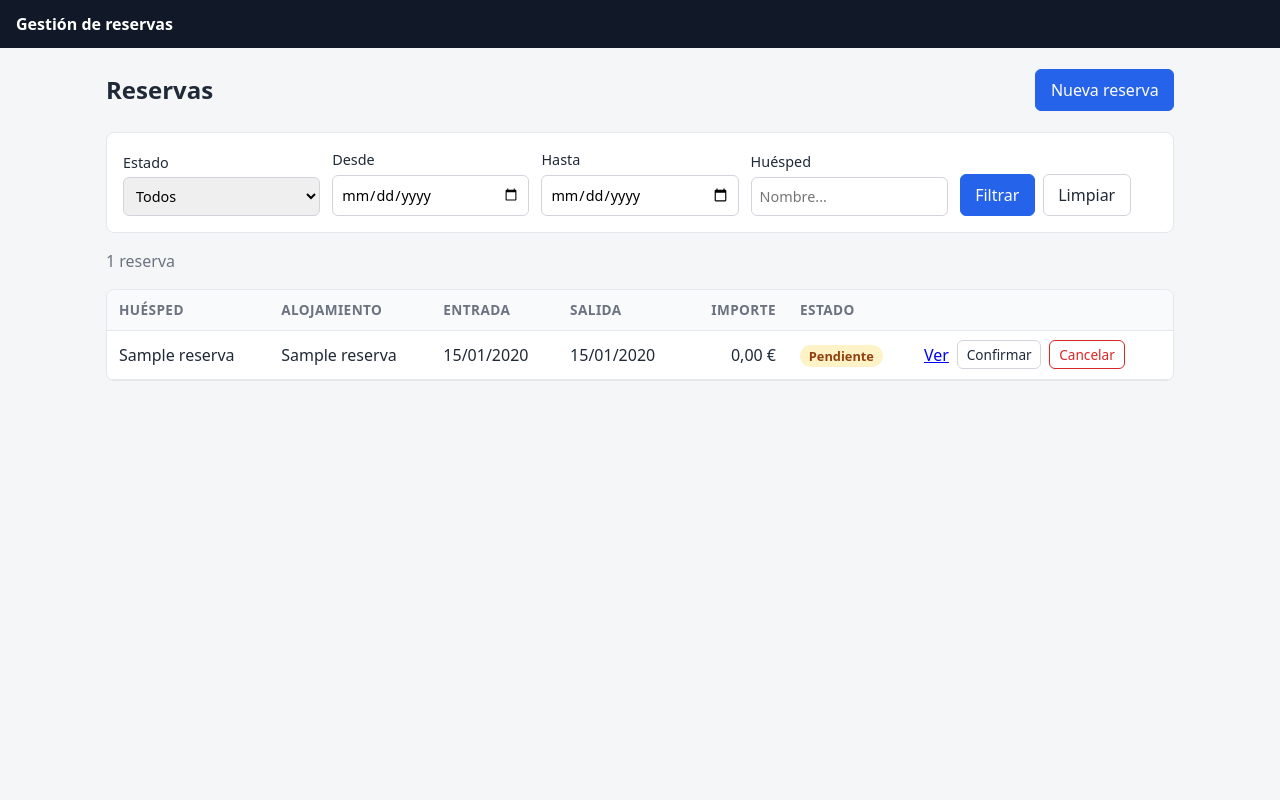
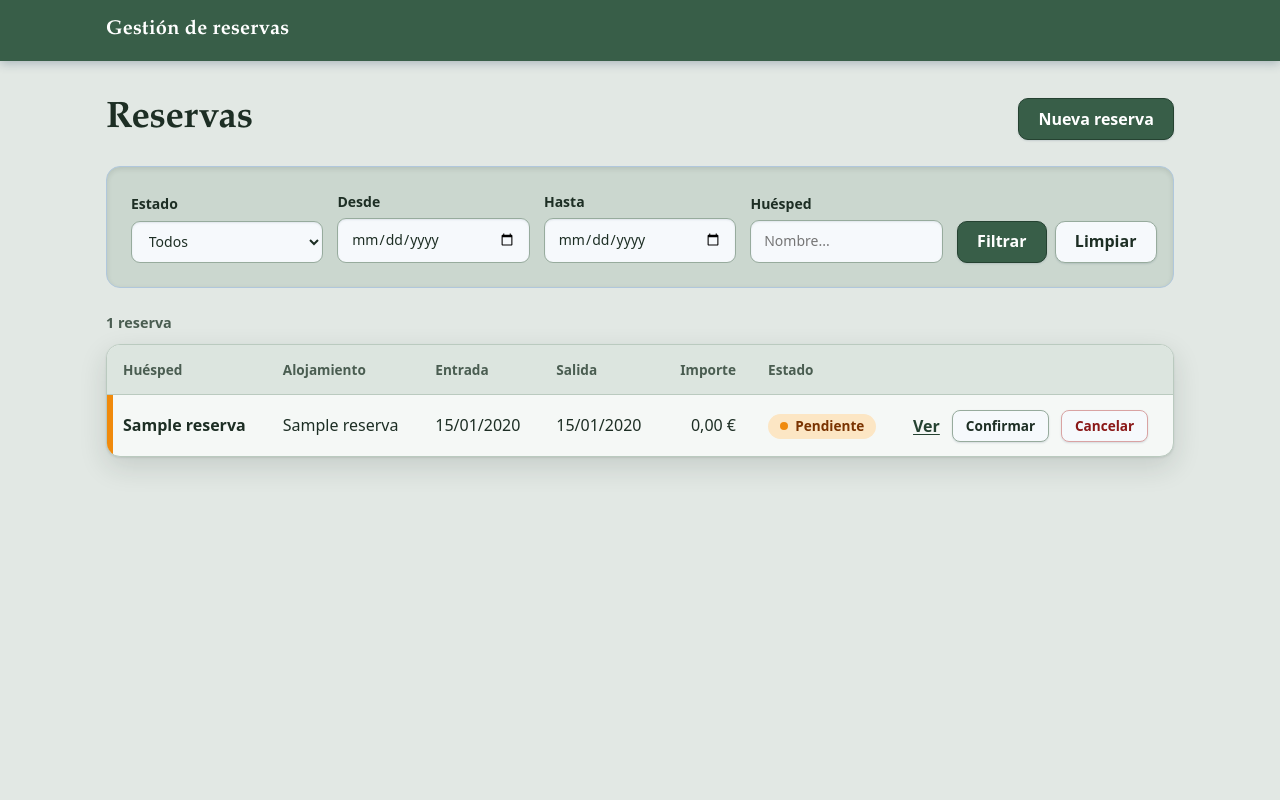
Before and after one commit to Albapz20/prueba-tecnica_AlbaPerezDuran, a PHP site: page / in a window 1280 px wide. Run offline with PHP 8.4, Linux system fonts and the light colour scheme; tables that the repository leaves empty or names only in its code hold one stand-in row (values such as "Sample post").

Commit message:
actualización de css

```diff
--- a/public/css/styles.css
+++ b/public/css/styles.css
@@ -1,315 +1,481 @@
 :root {
-    --fondo: #f5f6f8;
-    --tarjeta: #fff;
-    --texto: #1f2937;
-    --suave: #6b7280;
-    --borde: #e5e7eb;
-    --primario: #2563eb;
-    --peligro: #dc2626;
+    --fondo: #e2e8e4;
+    --superficie: #f5f8f6;
+    --bandeja: #cbd7cf;
+    --cabecera-tabla: #dce5df;
+    --tinta: #1d2e24;
+    --suave: #4a5d51;
+    --borde: #bacabf;
+    --borde-campo: #97ab9d;
+    --acento: #385e48;
+    --acento-oscuro: #254231;
+
+    /* Estados: fondo de etiqueta, texto, punto/franja */
+    --pend-fondo: #fce6c4;  --pend-texto: #7a3300;  --pend-punto: #f08a0c;
+    --conf-fondo: #cdebd9;  --conf-texto: #0f4a28;  --conf-punto: #22a55a;
+    --canc-fondo: #f8cfcf;  --canc-texto: #8a1717;  --canc-punto: #dc3a3a;
+
+    --elevada: 0 1px 2px rgba(29, 46, 36, .10), 0 10px 28px rgba(29, 46, 36, .14);
+    --hundida: inset 0 2px 5px rgba(29, 46, 36, .12);
+
+    --serif: "Iowan Old Style", "Palatino Linotype", Palatino, "Book Antiqua", Georgia, serif;
+    --sans: system-ui, -apple-system, "Segoe UI", Roboto, "Helvetica Neue", Arial, sans-serif;
 }
-
 * { box-sizing: border-box; }
 
 body {
     margin: 0;
-    font: 16px/1.5 system-ui, -apple-system, "Segoe UI", Roboto, sans-serif;
+    min-height: 100vh;
+    font: 16px/1.55 var(--sans);
+    color: var(--tinta);
     background: var(--fondo);
-    color: var(--texto);
 }
 
-.barra {
-    background: #111827;
-    padding: .75rem 1rem;
+[hidden] { display: none !important; }
+
+a {
+    color: var(--acento-oscuro);
+    font-weight: 600;
+    text-underline-offset: 3px;
 }
 
-.marca {
-    color: #fff;
-    font-weight: 600;
-    text-decoration: none;
+a:hover { color: var(--acento); }
+
+/* Foco visible para navegar con teclado */
+:focus-visible {
+    outline: 2px solid var(--acento);
+    outline-offset: 2px;
 }
 
-.contenedor {
-    max-width: 1100px;
-    margin: 0 auto;
-    padding: 1rem;
-}
-
-h1 {
-    font-size: 1.5rem;
-    margin: .5rem 0;
-}
-
-h2 {
-    font-size: 1.15rem;
-    margin-top: 0;
-}
-.tarjeta {
-    background: var(--tarjeta);
-    border: 1px solid var(--borde);
-    border-radius: 8px;
-    padding: 1rem;
-    margin: 1rem 0;
-}
-.suave {
-    color: var(--suave);
-}
-.num {
-    text-align: right;
-    white-space: nowrap;
-}
 .solo-lectores {
     position: absolute;
     width: 1px;
     height: 1px;
     overflow: hidden;
     clip: rect(0 0 0 0);
-}
-[hidden] {
-    display: none !important;
+    white-space: nowrap;
 }
 
-/* Filtros: rejilla que se adapta al ancho disponible */
-.filtros {
-    display: grid;
-    grid-template-columns: repeat(auto-fit, minmax(160px, 1fr));
-    gap: .75rem;
-    align-items: end;
+.suave { color: var(--suave); }
+
+/*  Estructura general  */
+.barra {
+    background: var(--acento);
+    box-shadow: 0 2px 10px rgba(31, 59, 87, .3);
+    position: relative;
+    z-index: 5;
+    padding: .95rem max(1rem, calc((100vw - 1100px) / 2 + 1rem));
+}
+.marca {
+    font-family: var(--serif);
+    font-size: 1.25rem;
+    font-weight: 600;
+    letter-spacing: .01em;
+    color: #fff;
+    text-decoration: none;
+}
+.marca:hover { color: #fff; }
+
+.contenedor {
+    max-width: 1100px;
+    margin: 0 auto;
+    padding: 2rem 1rem 4rem;
 }
 
+h1, h2 {
+    font-family: var(--serif);
+    font-weight: 600;
+    letter-spacing: -.01em;
+    line-height: 1.2;
+}
+
+h1 {
+    font-size: clamp(1.7rem, 4.5vw, 2.3rem);
+    margin: .25rem 0 1rem;
+}
+
+h2 {
+    font-size: 1.3rem;
+    margin: 0 0 1rem;
+}
+
+.cabecera-pagina {
+    display: flex;
+    flex-wrap: wrap;
+    gap: .75rem 1rem;
+    align-items: center;
+    justify-content: space-between;
+    margin-bottom: .5rem;
+}
+
+.cabecera-pagina h1 { margin-bottom: .25rem; }
+
+/* Tarjetas */
+.tarjeta {
+    background: var(--superficie);
+    border: 1px solid var(--borde);
+    border-radius: 14px;
+    box-shadow: var(--elevada);
+    padding: 1.5rem;
+    margin: 1.25rem 0;
+}
+
+/*  Botones  */
+.boton {
+    font: inherit;
+    font-weight: 600;
+    display: inline-flex;
+    align-items: center;
+    justify-content: center;
+    min-height: 42px;
+    padding: .4rem 1.2rem;
+    border: 1px solid var(--borde-campo);
+    border-radius: 10px;
+    background: #f6f9fc;
+    box-shadow: 0 1px 2px rgba(31, 59, 87, .15);
+    color: var(--tinta);
+    text-decoration: none;
+    cursor: pointer;
+    transition: background-color .15s, border-color .15s;
+}
+.boton:hover {
+    background: #fff;
+    border-color: var(--acento);
+    color: var(--tinta);
+}
+
+.boton:active {
+    transform: translateY(1px);
+    box-shadow: none;
+}
+.boton:disabled {
+    opacity: .55;
+    cursor: progress;
+    transform: none;
+}
+
+.boton-primario {
+    background: var(--acento);
+    border-color: var(--acento-oscuro);
+    color: #fff;
+}
+
+.boton-primario:hover {
+    background: var(--acento-oscuro);
+    border-color: var(--acento-oscuro);
+    color: #fff;
+}
+
+.boton-peligro {
+    color: var(--canc-texto);
+    border-color: #d9a3a3;
+}
+
+.boton-peligro:hover {
+    background: #fdeaea;
+    border-color: var(--canc-punto);
+    color: var(--canc-texto);
+}
+
+.boton-pequeno {
+    min-height: 32px;
+    padding: .15rem .8rem;
+    font-size: .85rem;
+    border-radius: 8px;
+}
+
+/*  Formularios  */
 label {
     display: flex;
     flex-direction: column;
-    gap: .25rem;
-    font-size: .9rem;
-    font-weight: 500;
+    gap: .35rem;
+    font-size: .875rem;
+    font-weight: 600;
 }
 
 input, select, textarea {
     font: inherit;
-    padding: .5rem;
-    border: 1px solid #d1d5db;
-    border-radius: 6px;
+    font-weight: 400;
     width: 100%;
+    padding: .6rem .8rem;
+    color: var(--tinta);
+    background: #f6f9fc;
+    border: 1px solid var(--borde-campo);
+    border-radius: 9px;
+    box-shadow: inset 0 1px 2px rgba(31, 59, 87, .1);
 }
+input[type="search"] { -webkit-appearance: none; appearance: none; }
+input:focus, select:focus, textarea:focus {
+    outline: none;
+    border-color: var(--acento);
+    box-shadow: inset 0 1px 2px rgba(31, 59, 87, .1), 0 0 0 3px rgba(43, 106, 158, .25);
+}
+textarea { resize: vertical; }
 
+/* Barra de filtros: bandeja hundida */
+.filtros {
+    display: grid;
+    grid-template-columns: repeat(auto-fit, minmax(170px, 1fr));
+    gap: .9rem;
+    align-items: end;
+    background: var(--bandeja);
+    border: 1px solid #b0c7dc;
+    border-radius: 14px;
+    box-shadow: var(--hundida);
+}
 .filtros-acciones {
     display: flex;
     gap: .5rem;
 }
 
-.boton {
-    font: inherit;
-    display: inline-block;
-    padding: .5rem .9rem;
-    border: 1px solid #d1d5db;
-    border-radius: 6px;
-    background: #fff;
-    cursor: pointer;
-    text-decoration: none;
-    color: inherit;
+#total {
+    margin: 1.5rem 0 .6rem;
+    font-size: .9rem;
+    font-weight: 600;
+    color: var(--suave);
 }
 
-.boton:hover {
-    background: #f3f4f6;
-}
-
-.boton:disabled {
-    opacity: .6;
-    cursor: wait;
-}
-
-.boton-primario {
-    background: var(--primario);
-    border-color: var(--primario);
-    color: #fff;
-}
-
-.boton-primario:hover {
-    background: #1d4ed8;
-}
-
-.boton-peligro {
-    color: var(--peligro);
-    border-color: var(--peligro);
-}
-
-.boton-pequeno {
-    padding: .2rem .55rem;
-    font-size: .85rem;
-}
-
-/* Tabla: en pantallas pequeñas hace scroll horizontal en vez de romper el diseño */
+/* Tabla: panel elevado */
 .tabla-scroll {
     overflow-x: auto;
-    background: var(--tarjeta);
+    background: var(--superficie);
     border: 1px solid var(--borde);
-    border-radius: 8px;
+    border-radius: 14px;
+    box-shadow: var(--elevada);
 }
 
 table {
     width: 100%;
+    min-width: 760px;
     border-collapse: collapse;
-    min-width: 720px;
+    font-variant-numeric: tabular-nums;
 }
 
 th, td {
-    padding: .6rem .75rem;
+    padding: .9rem 1rem;
     text-align: left;
+    vertical-align: middle;
+    border-bottom: 1px solid rgba(31, 59, 87, .1);
+}
+
+th {
+    font-size: .85rem;
+    font-weight: 600;
+    color: var(--suave);
+    white-space: nowrap;
+    background: var(--cabecera-tabla);
     border-bottom: 1px solid var(--borde);
 }
 
-th {
-    background: #f9fafb;
-    font-size: .85rem;
-    text-transform: uppercase;
-    letter-spacing: .03em;
-    color: var(--suave);
+tbody tr:last-child td { border-bottom: 0; }
+
+td:first-child { font-weight: 600; }
+
+.num {
+    text-align: right;
+    white-space: nowrap;
 }
 
-th.num {
-    text-align: right;
+tbody tr:hover td { background: rgba(43, 106, 158, .06); }
+
+/* Fila vacía o "Cargando…" */
+td[colspan] {
+    padding: 2.5rem 1rem;
+    text-align: center;
+    font-weight: 400;
 }
 
-.acciones {
+tbody tr:has(.etiqueta-pendiente)  td:first-child { box-shadow: inset 6px 0 0 var(--pend-punto); }
+tbody tr:has(.etiqueta-confirmada) td:first-child { box-shadow: inset 6px 0 0 var(--conf-punto); }
+tbody tr:has(.etiqueta-cancelada)  td:first-child { box-shadow: inset 6px 0 0 var(--canc-punto); }
+
+/* Las canceladas se atenúan */
+tbody tr:has(.etiqueta-cancelada) td:not(.acciones) { color: var(--suave); }
+
+/* Celda de acciones */
+td.acciones { white-space: nowrap; }
+td.acciones > * { vertical-align: middle; }
+td.acciones > * + * { margin-left: .5rem; }
+div.acciones {
     display: flex;
-    gap: .5rem;
-    align-items: center;
     flex-wrap: wrap;
+    gap: .6rem;
 }
 
-[aria-busy="true"] tbody { opacity: .6; }
+[aria-busy="true"] tbody { opacity: .5; transition: opacity .15s; }
 
+/* Etiquetas de estado */
 .etiqueta {
-    display: inline-block;
-    padding: .1rem .55rem;
+    display: inline-flex;
+    align-items: center;
+    gap: .45rem;
+    padding: .15rem .75rem;
     border-radius: 999px;
-    font-size: .8rem;
+    font-size: .85rem;
     font-weight: 600;
+    line-height: 1.5;
     vertical-align: middle;
 }
-
-.etiqueta-pendiente {
-    background: #fef3c7;
-    color: #92400e;
+.etiqueta::before {
+    content: "";
+    width: 8px;
+    height: 8px;
+    border-radius: 50%;
+    background: currentColor;
 }
 
-.etiqueta-confirmada {
-    background: #dcfce7;
-    color: #166534;
+.etiqueta-pendiente  { background: var(--pend-fondo); color: var(--pend-texto); }
+.etiqueta-pendiente::before  { background: var(--pend-punto); }
+.etiqueta-confirmada { background: var(--conf-fondo); color: var(--conf-texto); }
+.etiqueta-confirmada::before { background: var(--conf-punto); }
+.etiqueta-cancelada  { background: var(--canc-fondo); color: var(--canc-texto); }
+.etiqueta-cancelada::before  { background: var(--canc-punto); }
+h1 .etiqueta { margin-left: .6rem; font-size: .9rem; }
+
+/* Avisos */
+.aviso {
+    padding: .8rem 1.1rem;
+    border-radius: 12px;
+    border-left: 5px solid;
+    margin: .5rem 0;
+    font-weight: 500;
 }
 
-.etiqueta-cancelada {
-    background: #fee2e2;
-    color: #991b1b;
+.aviso-ok    {
+    background: var(--conf-fondo);
+    color: var(--conf-texto);
+    border-color: var(--conf-punto);
 }
 
-.aviso {
-    padding: .7rem 1rem;
-    border-radius: 6px;
-    margin: .5rem 0;
+.aviso-error {
+    background: var(--canc-fondo);
+    color: var(--canc-texto);
+    border-color: var(--canc-punto);
 }
 
-.aviso-ok {
-    background: #dcfce7;
-    color: #166534;
-    border: 1px solid #86efac;
+/* Aviso flotante */
+#aviso {
+    position: fixed;
+    left: 50%;
+    bottom: 1.25rem;
+    transform: translateX(-50%);
+    z-index: 50;
+    width: min(520px, calc(100vw - 2rem));
+    margin: 0;
+    box-shadow: 0 10px 30px rgba(31, 59, 87, .3);
+    animation: aviso-entra .2s ease-out;
 }
-.aviso-error {
-    background: #fee2e2;
-    color: #991b1b;
-    border: 1px solid #fca5a5;
+@keyframes aviso-entra {
+    from { opacity: 0; transform: translate(-50%, 10px); }
+    to   { opacity: 1; transform: translate(-50%, 0); }
 }
 
-/* Detalle */
+/* Detalle de reserva */
 .datos {
     display: grid;
     grid-template-columns: max-content 1fr;
-    gap: .4rem 1.25rem;
-    margin: 0;
-}
+    gap: .65rem 2.5rem;
+    margin: 0; }
 
-.datos dt {
-    color: var(--suave);
-}
+.datos dt { color: var(--suave); }
 
 .datos dd {
     margin: 0;
+    font-weight: 500;
     word-break: break-word;
 }
+
 .timeline {
     list-style: none;
-    margin: 0;
-    padding: 0 0 0 1rem;
-    border-left: 2px solid var(--borde);
+    margin: .25rem 0 0;
+    padding: 0 0 0 .6rem;
+    border-left: 2px solid var(--borde-campo);
 }
+
 .timeline li {
     position: relative;
-    padding: 0 0 1rem 1rem;
     display: flex;
     flex-direction: column;
-}
+     gap: .1rem;
+     padding: 0 0 1.4rem 1.4rem;
+    }
+
+.timeline li:last-child { padding-bottom: 0; }
 .timeline li::before {
     content: "";
     position: absolute;
-    left: -1.4rem;
-    top: .45rem;
+    left: -1.18rem;
+    top: .35rem;
     width: 10px;
     height: 10px;
     border-radius: 50%;
-    background: var(--primario);
+    background: var(--acento);
+    box-shadow: 0 0 0 4px var(--superficie);
 }
-.timeline time {
-    font-size: .8rem;
-    color: var(--suave); }
-
-/* Cabecera de página con botón a la derecha. */
-.cabecera-pagina {
-    display: flex;
-    flex-wrap: wrap;
-    gap: .75rem;
-    align-items: center;
-    justify-content: space-between;
+.timeline time { font-size: .85rem;
+    color: var(--suave);
+    font-variant-numeric: tabular-nums;
 }
 
-/* Diálogo del formulario de alta */
+.timeline span { color: var(--suave); }
+
+/* Diálogo "Nueva reserva" */
 dialog {
-    border: 0;
-    border-radius: 10px;
-    padding: 1.25rem;
-    width: min(520px, 94vw);
-    box-shadow: 0 10px 40px rgba(0,0,0,.3);
+    width: min(540px, 94vw);
+    max-height: 92vh;
+    overflow-y: auto;
+    padding: 1.75rem;
+    background: var(--superficie);
+    border: 1px solid var(--borde);
+    border-radius: 18px;
+    color: var(--tinta);
+    box-shadow: 0 4px 10px rgba(31, 59, 87, .15), 0 28px 70px rgba(31, 59, 87, .45);
+}
+dialog::backdrop { background: rgba(31, 59, 87, .5); }
+dialog form {
+    display: grid;
+    gap: .95rem;
 }
 
-dialog::backdrop {
-    background: rgba(0,0,0,.45);
-}
-
-dialog form {
-    display: grid;
-    gap: .75rem;
+dialog h2 {
+    font-size: 1.5rem;
+    margin-bottom: .25rem;
 }
 
 .fila-doble {
     display: grid;
     grid-template-columns: 1fr 1fr;
-    gap: .75rem;
+    gap: .95rem;
 }
 
 .error-campo {
-    color: var(--peligro);
-    font-size: .8rem;
-    font-weight: 400;
-    min-height: 1em;
+    min-height: 1.1em;
+    color: var(--canc-texto);
+    font-size: .85rem;
+    font-weight: 600;
 }
 
 .dialogo-acciones {
     display: flex;
     justify-content: flex-end;
-    gap: .5rem;
+    gap: .6rem;
+    margin-top: .25rem;
 }
 
-@media (max-width: 600px) {
+/* Móvil */
+@media (max-width: 640px) {
+    .contenedor { padding: 1.25rem .75rem 4rem; }
+    .tarjeta { padding: 1.1rem; }
+    .filtros { grid-template-columns: 1fr; }
+    .filtros-acciones .boton { flex: 1; }
+    .cabecera-pagina .boton { flex: 1; }
+    .fila-doble { grid-template-columns: 1fr; }
     .datos { grid-template-columns: 1fr; gap: 0; }
-    .datos dd { margin-bottom: .6rem; }
-    .fila-doble { grid-template-columns: 1fr;}
+    .datos dd { margin-bottom: .75rem; }
+    .dialogo-acciones .boton { flex: 1; }
 }
+
+/*  Preferencias de usuario: reducir animaciones */
+@media (prefers-reduced-motion: reduce) {
+    *, *::before, *::after { animation: none !important; transition: none !important; }
+}
```
